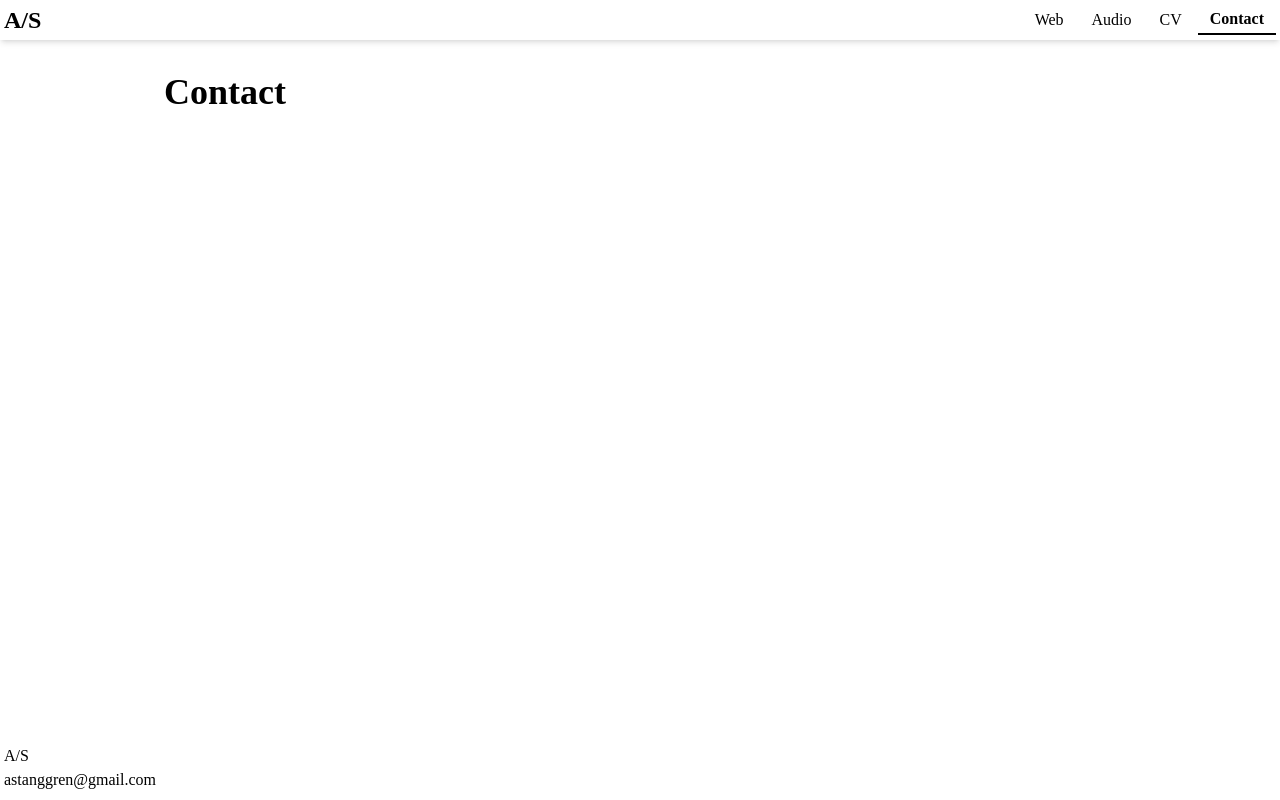
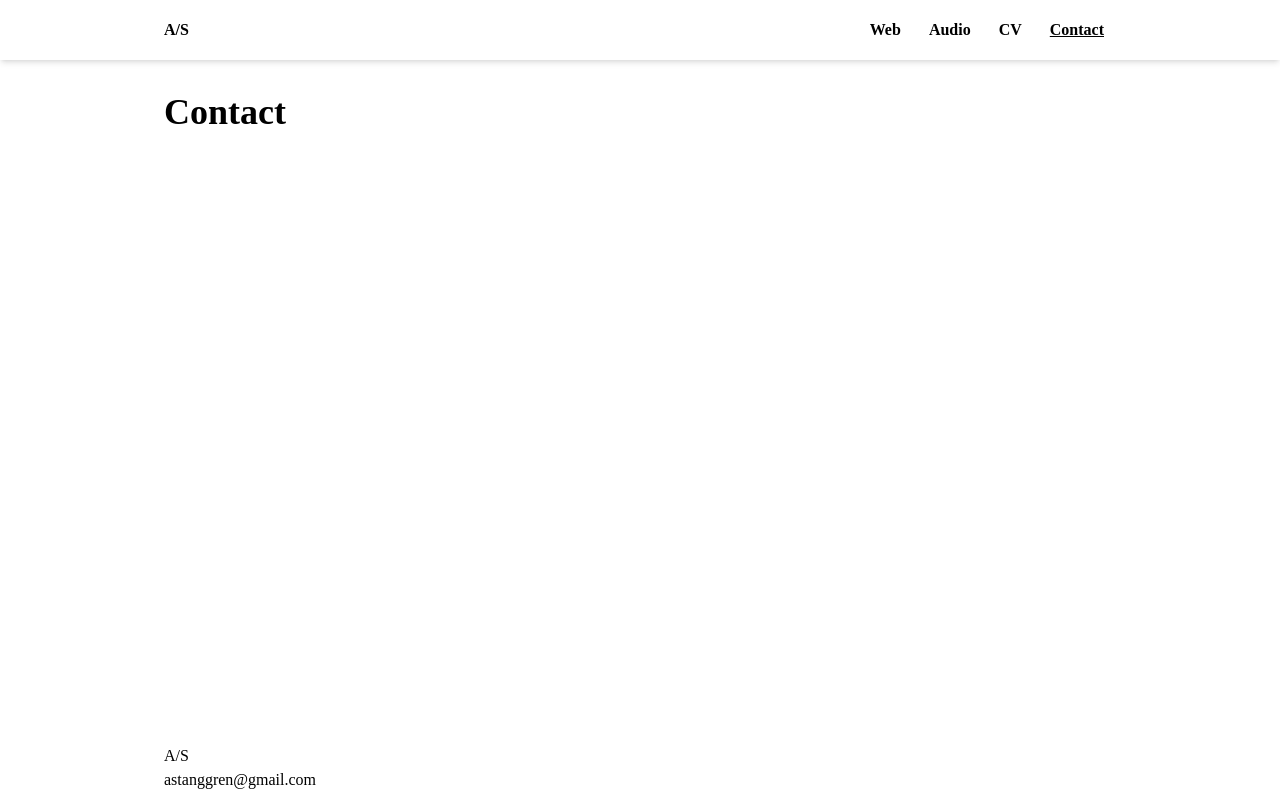
Before and after one commit to stanggren/portfolio-v2, a React (Vite) app: page /contact in a window 1280 px wide. Built offline with nearby package versions, Linux system fonts and the light colour scheme.

Commit message:
header styling

```diff
--- a/src/components/Footer.tsx
+++ b/src/components/Footer.tsx
@@ -3,7 +3,7 @@ import { Link } from 'react-router-dom';
 const Footer = () => {
   return (
     <footer className="bg-white py-8 mt-auto">
-      <div className="container mx-auto px-4">
+      <div className="max-w-[1000px] mx-auto px-16 md:px-24">
         <ul>
           <li>
             <Link to="/" className="hover:text-blue-700">A/S</Link>
--- a/src/components/Header.tsx
+++ b/src/components/Header.tsx
@@ -14,19 +14,19 @@ const Header = () => {
 
   return (
     <header className="bg-white shadow-md sticky top-0 z-50">
-      <nav className="container mx-auto px-4 py-4">
+      <nav className="max-w-[1000px] mx-auto px-16 py-16 md:px-24">
         <div className="flex items-center justify-between">
-          <Link to="/" className="text-2xl font-bold hover:text-blue-700">
+          <Link to="/" className="font-bold hover:text-blue-700">
             A/S
           </Link>
 
-          <div className="flex items-center gap-4">
+          <div className="flex items-center gap-4 text-center">
             {navLinks.map((link) => (
               <Link
                 key={link.path}
                 to={link.path}
-                className={`px-3 py-2 hover:text-blue-700 ${
-                  isActive(link.path) ? 'font-semibold border-b-2 border-black' : ''
+                className={`px-3 py-2 hover:text-blue-700 font-bold ${
+                  isActive(link.path) ? 'underline' : ''
                 }`}
               >
                 {link.label}
```
Also changed, not shown: tailwind.config.js (+4 -4 lines), src/App.tsx (indentation only).
